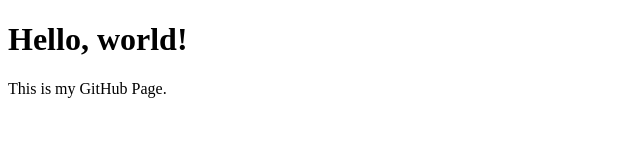
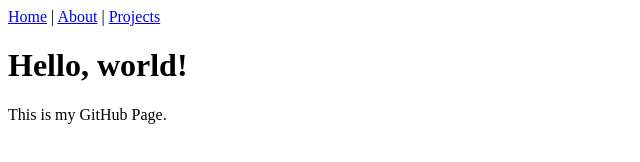
Before and after one commit to Rzidev/Rzidev.github.io, a plain HTML site: page index.html in a window 1280 px wide. Shown: the whole page, without its empty margins (0-640 px from the left). Drawn offline with Linux system fonts and the light colour scheme.

Commit message:
update website

```diff
--- a/index.html
+++ b/index.html
@@ -6,6 +6,13 @@
     <title>Welcome to My GitHub Page</title>
 </head>
 <body>
+
+    <nav>
+        <a href="index.html">Home</a> |
+        <a href="about.html">About</a> |
+        <a href="projects.html">Projects</a>
+    </nav>
+
     <h1>Hello, world!</h1>
     <p>This is my GitHub Page.</p>
 </body>
```
Also changed, not shown: about.html (added, +13 -0 lines).
